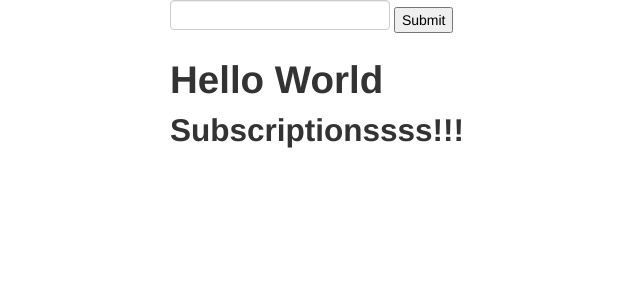
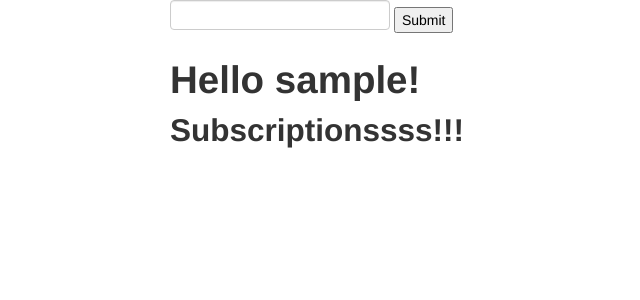
Before and after one commit to Mustack/LoLSales, a Django app: page /accounts/subscriptions/ in a window 1280 px wide. Shown: the part 246-546 px from the top of the page, without its empty margins (0-640 px from the left). Run offline with Django 3.2, Linux system fonts and the light colour scheme; the visitor is signed in with stand-in values (Sample User, id 1); some libraries are stand-ins or nearby versions.

Commit message:
Add username to subscription page!!!! Crazy stuff.

```diff
--- a/accounts/templates/subscriptions/subscription.html
+++ b/accounts/templates/subscriptions/subscription.html
@@ -6,6 +6,7 @@
 {% endblock style %}
 
 {% block content %}{{block.super}}
-<h1>Hello World</h1>
+
+<h1>Hello {{user.username}}!</h1>
 <h2>Subscriptionssss!!!</h2>
 {% endblock content%}
```
